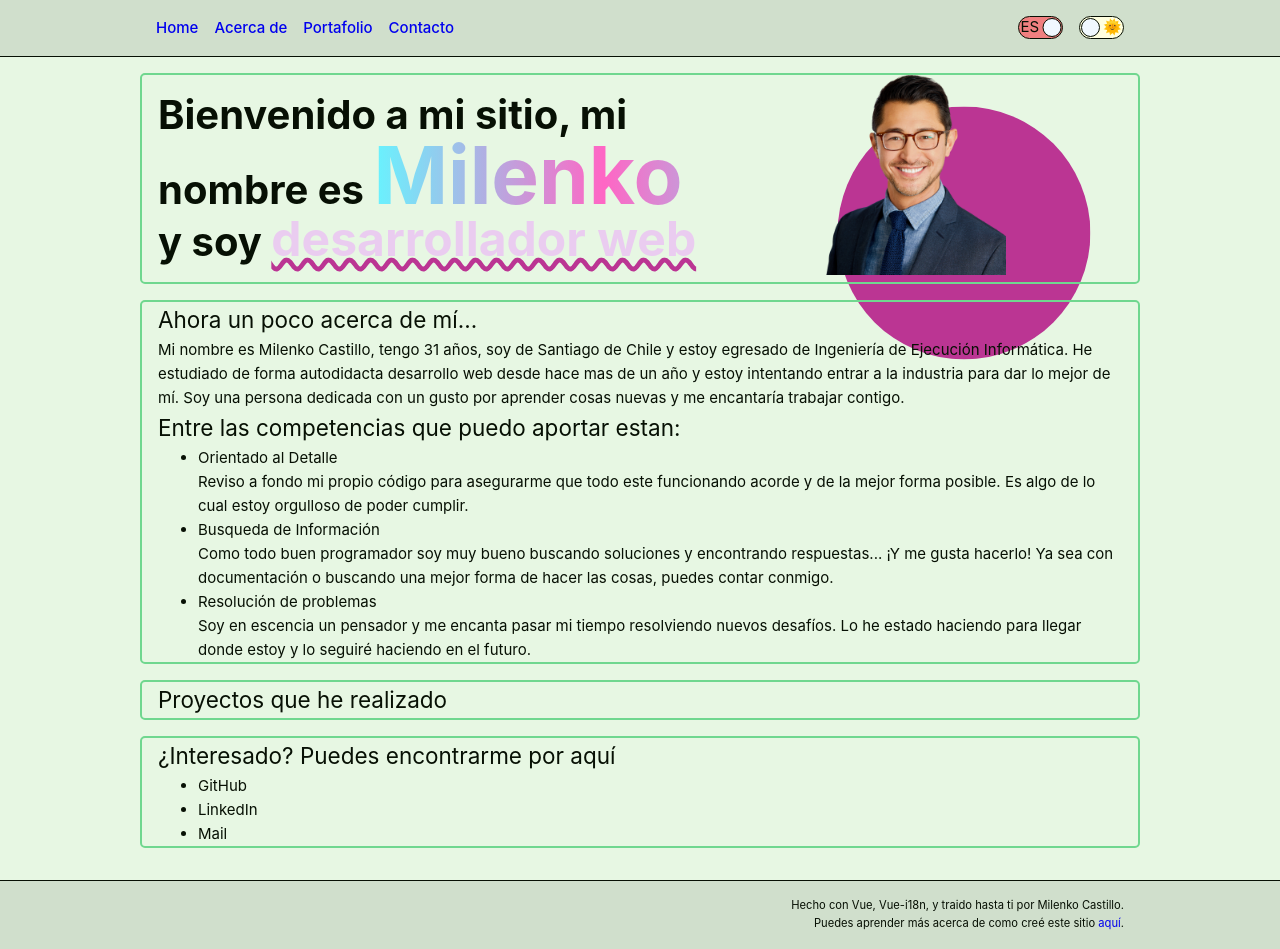
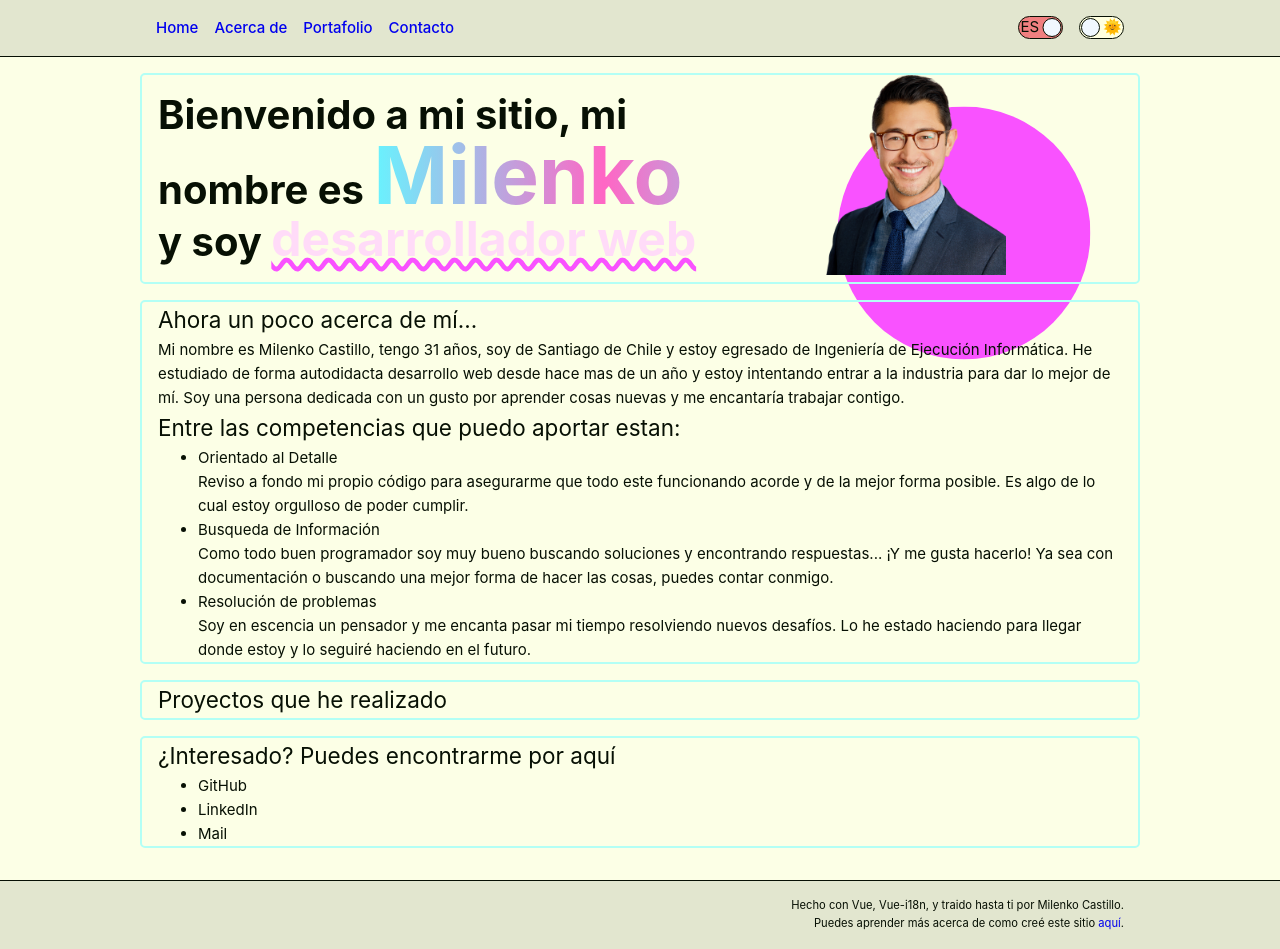
Before and after one commit to stixbunny/portfolio, a Vue app: page / in a window 1280 px wide. Built offline with nearby package versions, Linux system fonts and the light colour scheme.

Commit message:
new colors

```diff
--- a/src/assets/base.css
+++ b/src/assets/base.css
@@ -3,18 +3,18 @@
   color-scheme: light dark;
 
   --light-text: hsl(105, 60%, 4%);
-  --light-background: hsl(108, 56%, 93%);
+  --light-background: hsl(68, 100%, 95%);
   --light-subtle-background: color-mix(in srgb, var(--light-text) 10%, transparent) ;
-  --light-primary: hsl(138, 56%, 64%);
-  --light-secondary: hsl(290, 55%, 87%);
-  --light-accent: hsl(318, 56%, 47%);
+  --light-primary: hsl(172, 100%, 85%);
+  --light-secondary: hsl(311, 100%, 93%);
+  --light-accent: hsl(298, 100%, 66%);
 
-  --dark-text: hsl(108, 56%, 93%);
-  --dark-background: hsl(105, 60%, 4%);
+  --dark-text: hsl(68, 100%, 95%);
+  --dark-background: hsl(36, 12%, 8%);
   --dark-subtle-background: color-mix(in srgb, var(--dark-text) 10%, transparent) ;
-  --dark-primary: hsl(138, 56%, 64%);
-  --dark-secondary: hsl(291, 54%, 7%);
-  --dark-accent: hsl(318, 56%, 77%);
+  --dark-primary: hsl(172, 11%, 26%);
+  --dark-secondary: hsl(321, 28%, 18%);
+  --dark-accent: hsl(297, 100%, 96%);
 
   --small-font: 0.7rem;
 }
```
